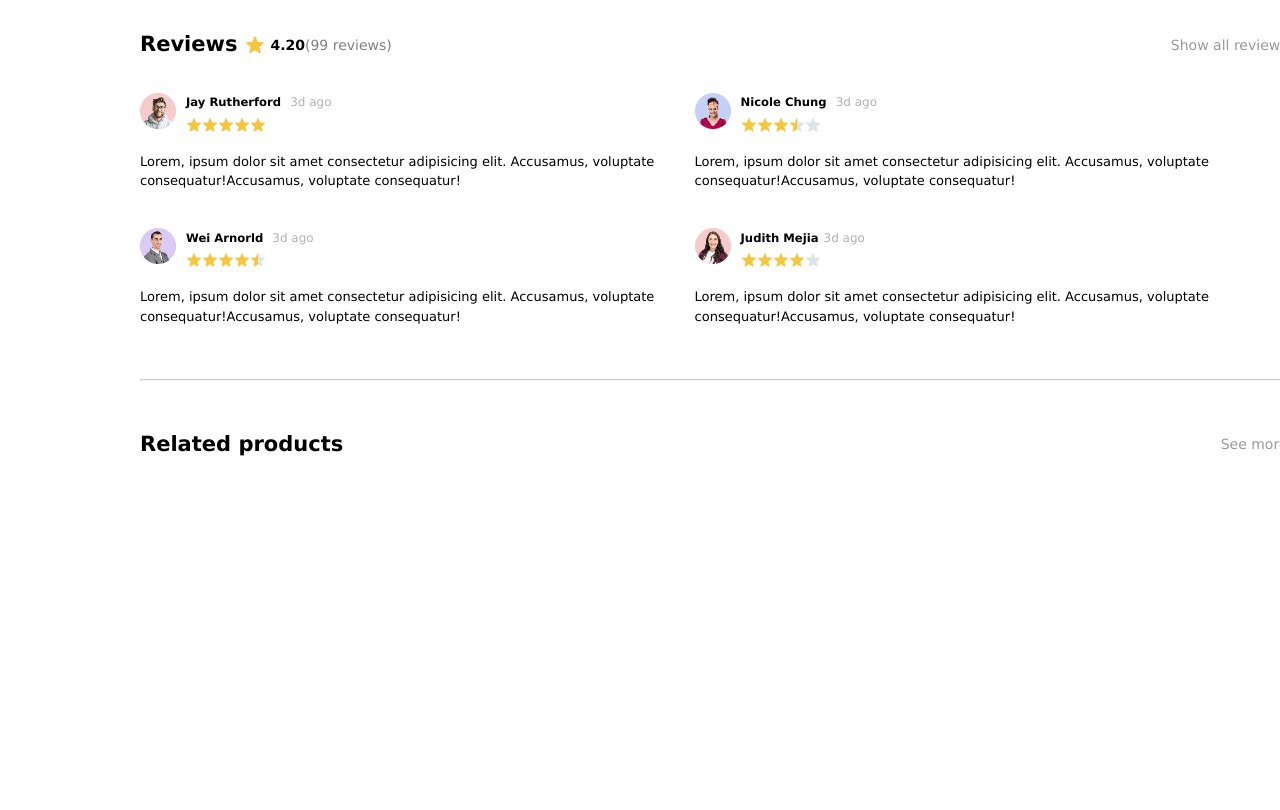
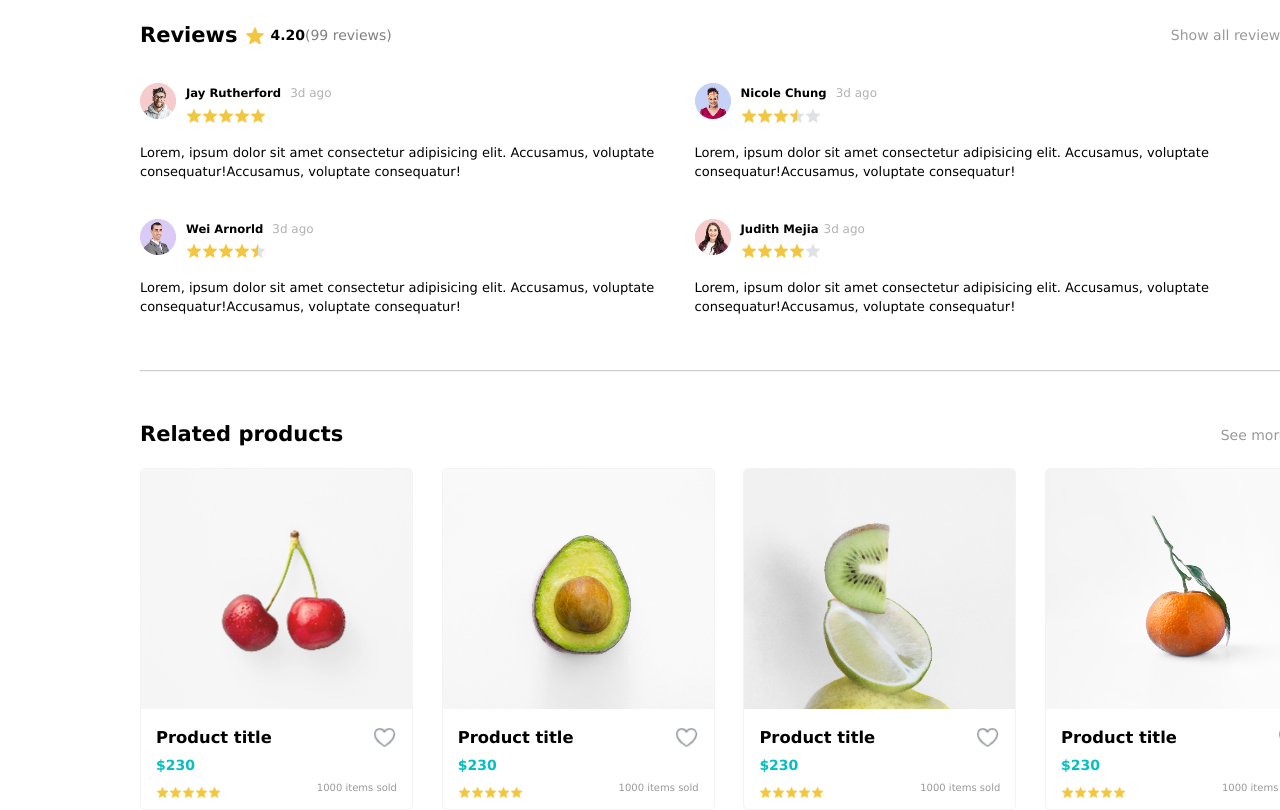
Before and after one commit to bobbibao/BaiTap_TH_Tuan_05_Web, a plain HTML site: page template/index.html in a window 1280 px wide. Shown: the part 1204-2014 px from the top of the page. Before the commit the page ends 1682 px from the top, so only its background shows below. Drawn offline with Linux system fonts and the light colour scheme.

Commit message:
Update index.html, .css, demo8 - product cards

```diff
--- a/static/index.css
+++ b/static/index.css
@@ -184,3 +184,17 @@ body {
 .user .avt{
     margin-right: 10px;
 }
+
+.flex-card{
+    display: flex;
+    justify-content: space-between;
+}
+.flex-card .card{
+    width: 23%;
+    border: 1px solid rgb(244, 242, 242);
+    border-radius: 5px;
+    overflow: hidden;
+}
+.card h3, h4, h5{
+    margin: 0;
+}
--- a/template/index.html
+++ b/template/index.html
@@ -195,9 +195,62 @@
                         <i class="fas fa-greater-than" style="margin: 0 10px;"></i>
                     </div>
                 </div>
-                <div class="flex-cart">
-                    <div class="cart">
-
+                <div class="flex-card">
+                    <div class="card">
+                        <img src="../images/Image 1704.png" alt="">
+                        <div style="margin: 10px 15px;">
+                            <div style="display: flex; justify-content: space-between; align-items: center;">
+                                <h3>Product title</h3>
+                                <img src="../images/Heart 23.png" style="width: 25px;height: 25px;" alt="">
+                            </div>
+                            <h5 style="color: rgb(4, 191, 191); font-size: 14px; margin-top: 5px;">$230</h5>
+                            <div style="display: flex; justify-content: space-between; align-items: center;">
+                                <img src="../images/Rating 300.png" alt="" style="margin-top: 10px; width: 65px;">
+                                <span style="font-size: 10px; opacity: 0.4;">1000 items sold</span>
+                            </div>
+                        </div>
+                    </div>
+                    <div class="card">
+                        <img src="../images/Image 1703.png" alt="">
+                        <div style="margin: 10px 15px;">
+                            <div style="display: flex; justify-content: space-between; align-items: center;">
+                                <h3>Product title</h3>
+                                <img src="../images/Heart 23.png" style="width: 25px;height: 25px;" alt="">
+                            </div>
+                            <h5 style="color: rgb(4, 191, 191); font-size: 14px; margin-top: 5px;">$230</h5>
+                            <div style="display: flex; justify-content: space-between; align-items: center;">
+                                <img src="../images/Rating 300.png" alt="" style="margin-top: 10px; width: 65px;">
+                                <span style="font-size: 10px; opacity: 0.4;">1000 items sold</span>
+                            </div>
+                        </div>
+                    </div>
+                    <div class="card">
+                        <img src="../images/Image 1711.png" alt="">
+                        <div style="margin: 10px 15px;">
+                            <div style="display: flex; justify-content: space-between; align-items: center;">
+                                <h3>Product title</h3>
+                                <img src="../images/Heart 23.png" style="width: 25px;height: 25px;" alt="">
+                            </div>
+                            <h5 style="color: rgb(4, 191, 191); font-size: 14px; margin-top: 5px;">$230</h5>
+                            <div style="display: flex; justify-content: space-between; align-items: center;">
+                                <img src="../images/Rating 300.png" alt="" style="margin-top: 10px; width: 65px;">
+                                <span style="font-size: 10px; opacity: 0.4;">1000 items sold</span>
+                            </div>
+                        </div>
+                    </div>
+                    <div class="card">
+                        <img src="../images/Image 1712.png" alt="">
+                        <div style="margin: 10px 15px;">
+                            <div style="display: flex; justify-content: space-between; align-items: center;">
+                                <h3>Product title</h3>
+                                <img src="../images/Heart 23.png" style="width: 25px;height: 25px;" alt="">
+                            </div>
+                            <h5 style="color: rgb(4, 191, 191); font-size: 14px; margin-top: 5px;">$230</h5>
+                            <div style="display: flex; justify-content: space-between; align-items: center;">
+                                <img src="../images/Rating 300.png" alt="" style="margin-top: 10px; width: 65px;">
+                                <span style="font-size: 10px; opacity: 0.4;">1000 items sold</span>
+                            </div>
+                        </div>
                     </div>
                 </div>
             </div>
```
Also changed, not shown: demo/pending8-cardProducts.png (added).
